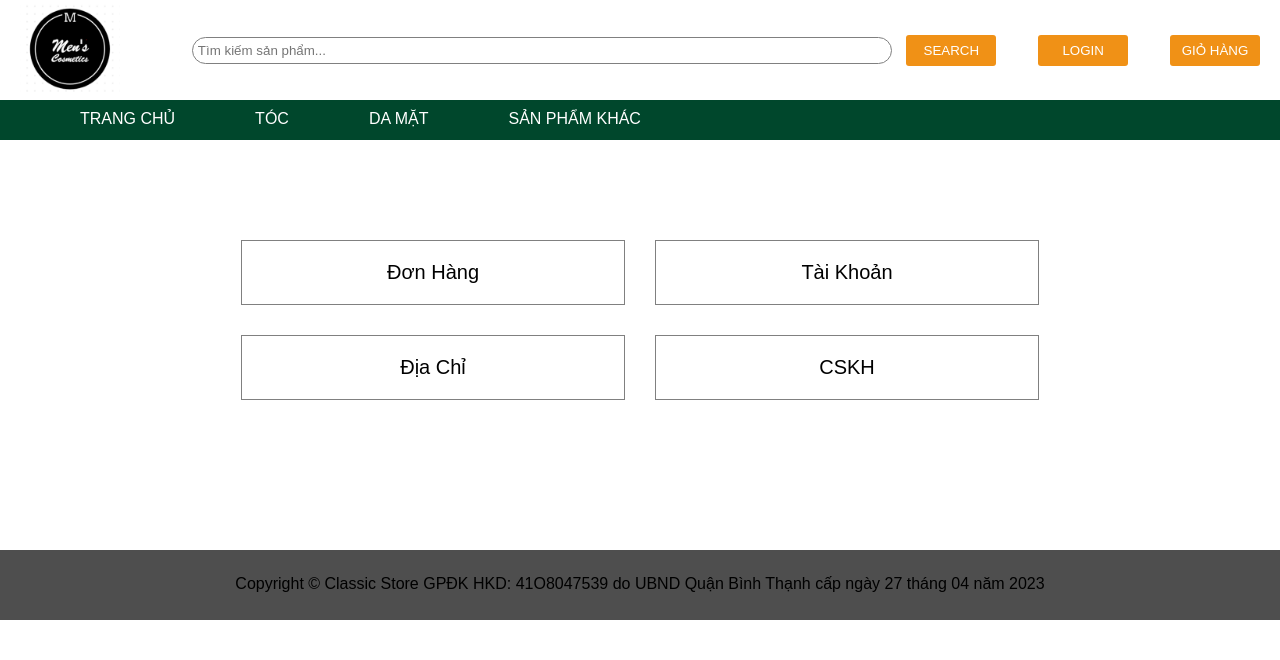
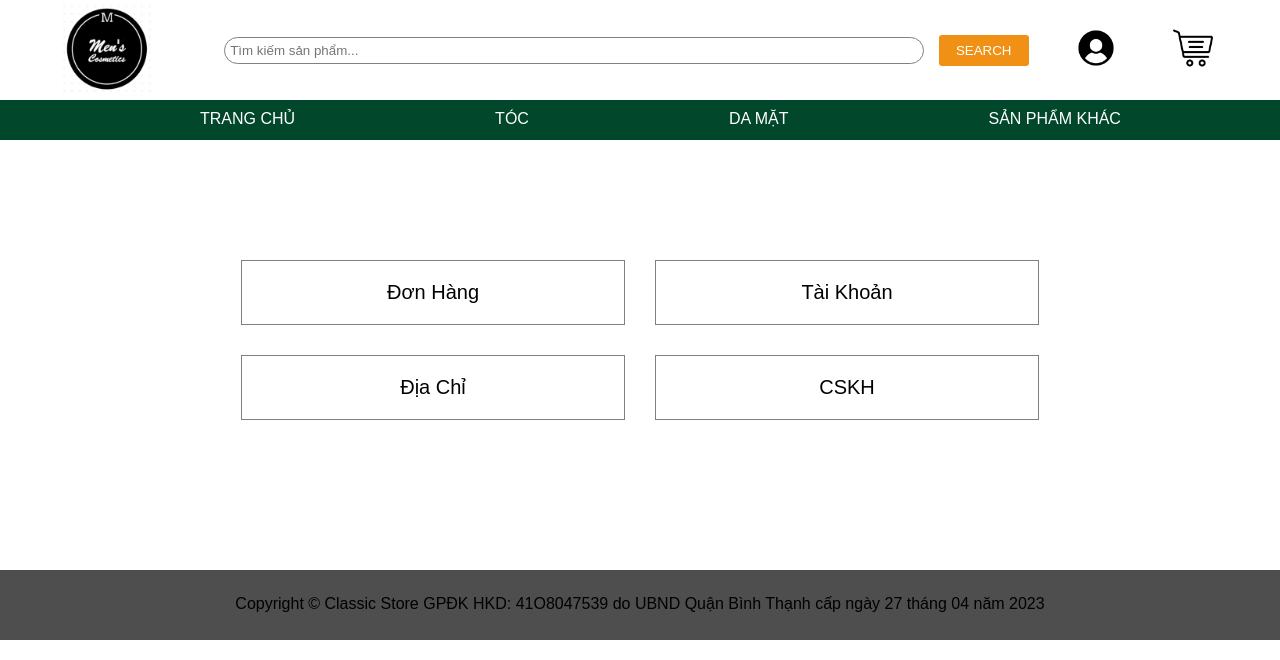
Before and after one commit to 04-PRO1014-WD18320/Nhom07_WebBanHang_MenCosmetics, a PHP site: page /view/qlnguoidung.html in a window 1280 px wide. Shown: the top 660 px of the page. Run offline with PHP 8.4, Linux system fonts and the light colour scheme.

Commit message:
sua css va html

```diff
--- a/css/css.css
+++ b/css/css.css
@@ -15,7 +15,7 @@ header {
     padding: 20px;
     height: 100px;
     display: flex;
-    justify-content: space-between;
+    justify-content: space-evenly;
      /* Căn giữa các phần tử trong header */
     align-items: center;
     position: fixed;
@@ -37,6 +37,9 @@ header {
 
 }
 .menu{
+    position: fixed;
+    width: 100%;
+
     height: 40px;
     background-color: #00472C;
     align-items: center;
@@ -49,7 +52,7 @@ nav ul {
 }
 
 nav ul li {
-    margin-left: 80px;
+    margin-left: 200px;
 
 }
 
@@ -72,9 +75,9 @@ nav ul li a:hover{
 
 }
 
-/* .login {
-    /* margin-left: 0px; */
-
+.giohang {
+    align-items: start;
+}
 
 .button{
     background: #F09116;
@@ -90,24 +93,22 @@ nav ul li a:hover{
     background-color: #0093ad;
 
 }
+
 .btn-button {
-    background-color: #F09116;
-
-    color: #fff;
-    width: 90px;
-    padding: 8px 10px;
+    width: 60px;
+    padding: 10px 10px;
     border: none;
     cursor: pointer;
-    transition: background-color 0.3s;
+
     /* display: flex; */
     /* text-align: center; */
     border-radius: 3px;
     align-items: center; /* Căn giữa biểu tượng và văn bản trong nút */
 }
 
-.btn-button:hover {
+/* .btn-button:hover {
     background-color: #0093ad;
-}
+} */
 
 /* .login-button::before {
     content: "\f090";
@@ -120,6 +121,7 @@ nav ul li a:hover{
 }
 
 .banner img {
+    margin-top: 50px;
     max-width: 100%;
     height: auto;
 }
@@ -178,7 +180,7 @@ nav ul li a:hover{
     display: grid;
     grid-template-columns: 30% 30%;
     margin-bottom: 150px;
-    margin-top: 100px;
+    margin-top: 160px;
     place-content: center;
     gap: 30px
 }
--- a/view/qlnguoidung.html
+++ b/view/qlnguoidung.html
@@ -3,11 +3,12 @@
 <head>
     <meta charset="UTF-8">
     <meta name="viewport" content="width=device-width, initial-scale=1.0">
-    <title>Trang Chủ</title>
+    <title>Quản Lí Người Dùng</title>
     <link rel="stylesheet" href="/css/css.css">
     <link rel="stylesheet" href="https://use.fontawesome.com/releases/v5.7.0/css/all.css">
 </head>
 <body>
+    <!-- begin header -->
     <header>
         <div class="logo">
             <a href="#"><img src="/img/logo.png" alt=""></a>
@@ -18,14 +19,16 @@
             <button class="button">SEARCH</button>
         </div>
         <div class="login">
-            <button class="btn-button">LOGIN</button>
+            <a href="#"><img src="/img/user.png" alt="" class="btn-button"></a>
         </div>
         <div class="giohang">
-            <button class="btn-button">GIỎ HÀNG</button>
+            <a href="#"><img src="/img/cart.png" alt="" class="btn-button"></a>
         </div>
 
         </nav>
     </header>
+
+
     <div class="placeholder"></div>
     <nav class="menu">
         <ul>
@@ -36,7 +39,9 @@
 
         </ul>
     </nav>
+    <!-- end header -->
 
+    <!-- begin main -->
 
     <section>
         <div class="item">
@@ -48,10 +53,14 @@
         </div>
     </section>
 
+    <!-- end main -->
+
+    <!-- begin footer -->
     <footer>
         Copyright © Classic Store
         GPĐK HKD: 41O8047539 do UBND Quận Bình Thạnh cấp ngày 27 tháng 04 năm 2023
       </footer>
+    <!-- end footer  -->
 </body>
 <script src="main.js"></script>
 </html>
```
Also changed, not shown: index.html (+15 -2 lines), img/cart.png (added), img/user.png (added).
